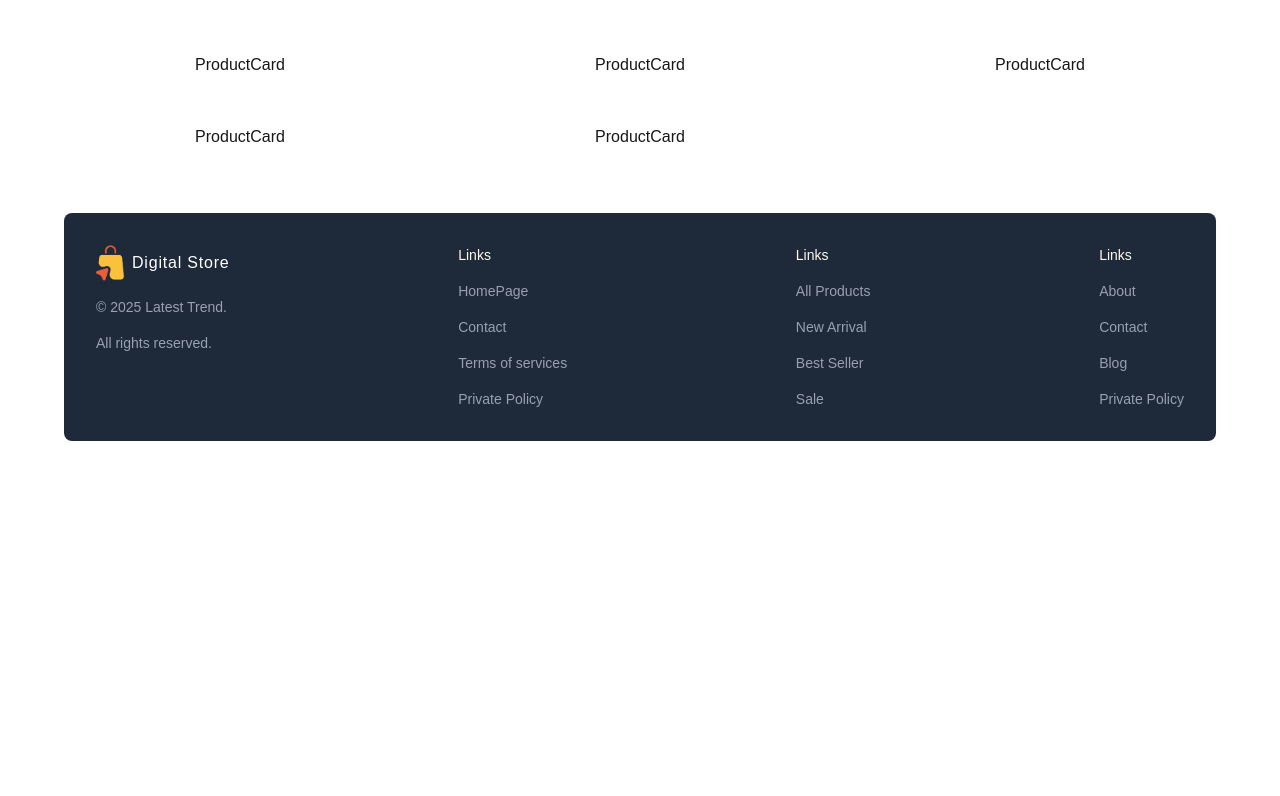
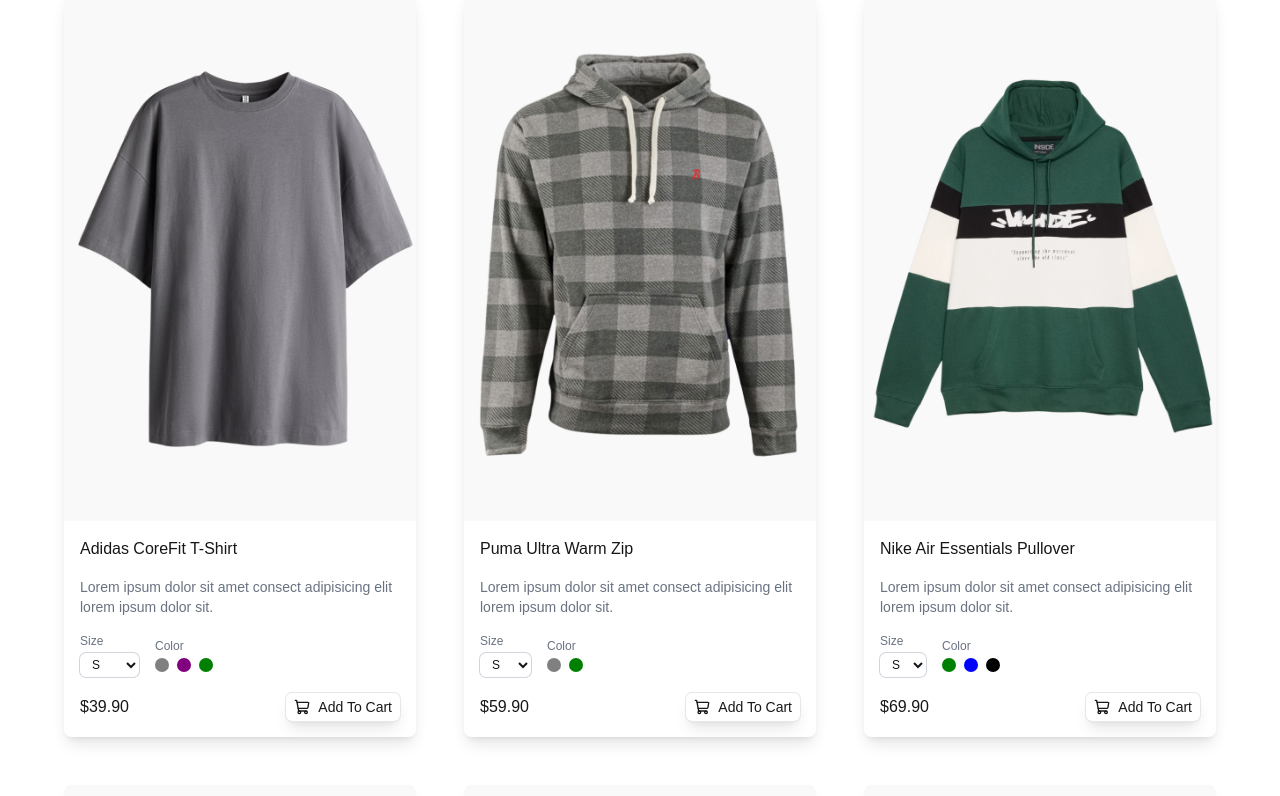
Before and after one commit to Rajal7777/Next-js-project1, a Next.js app in the folder client/: page / in a window 1280 px wide. Shown: the part 564-1360 px from the top of the page. Before the commit the page ends 1005 px from the top, so only its background shows below. Built offline with nearby package versions, Linux system fonts and the light colour scheme.

Commit message:
product cart UI

```diff
--- a/client/src/components/Categories.tsx
+++ b/client/src/components/Categories.tsx
@@ -61,16 +61,18 @@ const Categories = () => {
   const router = useRouter();
   const pathname = usePathname(); // -> /products //route path
 
+
+
   const selectedCategory = searchParams.get('category'); //shoes
 
   const handleChange = (value: string | null) => {
     const params = new URLSearchParams(searchParams);
-    params.set('category', value || 'all');
+    params.set('category', value || 'all');   //creates category parameter
     router.push(`${pathname}?${params.toString()}`, {scroll: false})
   }
 
 
-    console.log(selectedCategory);
+
     return (
         <div
             className="grid grid-cols-2 sm:grid-cols-3 md:grid-cols-4 lg:grid-cols-6 xl:grid-cols-8 gap-2 bg-gray-100 p-2 rounded-lg mb-4 text-sm ">
--- a/client/src/components/Navbar.tsx
+++ b/client/src/components/Navbar.tsx
@@ -1,3 +1,4 @@
+
 import Link from 'next/link';
 import Image from 'next/image';
 import SearchBar from './Searchbar';
@@ -7,7 +8,7 @@ import { Bell, Home, ShoppingCart } from 'lucide-react';
 
 const Navbar = () => {
   return (
-    <nav className='w-full flex justify-between items-center border-b border-gray-200 pb-4'>
+    <nav className='w-full flex justify-between items-center border-b border-gray-200 pb-4 pt-3'>
       {/* Left */}
       <Link href='/' className='flex items-center'>
         <Image
--- a/client/src/components/ProductCard.tsx
+++ b/client/src/components/ProductCard.tsx
@@ -1,9 +1,75 @@
-import { ProductType } from '@/types';
+import { ProductType } from "@/types";
+import { ShoppingCart } from "lucide-react";
+import Image from "next/image";
+import Link from "next/link";
 
-const ProductCard = ({product}: {product: ProductType}) => {
+const ProductCard = ({ product }: { product: ProductType; }) => {
   return (
-    <div>ProductCard</div>
-  )
-}
+    <div className="shadow-lg rounded-lg overflow-hidden">
 
-export default ProductCard
+      <Link href={`/products/${product.id}`}>
+        <div className="relative w-full aspect-2/3">
+          <Image
+            src={product.images[product.colors[0]]}
+            alt={product.description}
+            className="object-cover hover:scale-105 transition-all duration-300"
+            fill
+          />
+        </div>
+      </Link>
+
+      {/* Product detail */}
+      <div className="flex flex-col gap-4 p-4">
+        <h1 className="font-medium">{product.name}</h1>
+        <p className="text-sm text-gray-500">{product.shortDescription}</p>
+        {/* Product Types */}
+        <div className="flex items-center gap-4 text-xs">
+          {/* Size */}
+          <div className="flex flex-col gap-1">
+            <span className="text-gray-500">Size</span>
+            <select
+              name="size"
+              id="size"
+              className="ring ring-gray-300 rounded-md px-2 py-1"
+            >
+              {product.sizes.map((size) => (
+                <option value={size} key={size}>
+                  {size.toUpperCase()}
+                </option>
+              ))}
+            </select>
+          </div>
+
+          {/* Color */}
+          <div className="flex flex-col gap-1">
+            <span className="text-gray-500">Color</span>
+            <div className="flex items-center gap-2">
+              {product.colors.map((color) => (
+                <div key={color} className="cursor-pointer ">
+                  <div
+                    className="w-3.5 h-3.5 rounded-full"
+                    style={{
+                      backgroundColor: color,
+                    }}
+                  ></div>
+                </div>
+              ))}
+            </div>
+          </div>
+        </div>
+
+
+        {/* cart */}
+        <div className="flex items-center justify-between">
+          <p>${product.price.toFixed(2)}</p>
+          <button className="ring-1 ring-gray-200 shadow-lg rounded-md px-2 py-1 text-sm cursor-pointer hover:text-white hover:bg-black transition-all duration-300 flex items-center gap-2">
+            <ShoppingCart className="w-4 h-4" />
+            Add To Cart
+          </button>
+        </div>
+      </div>
+    </div>
+  );
+};
+
+export default ProductCard;
```
